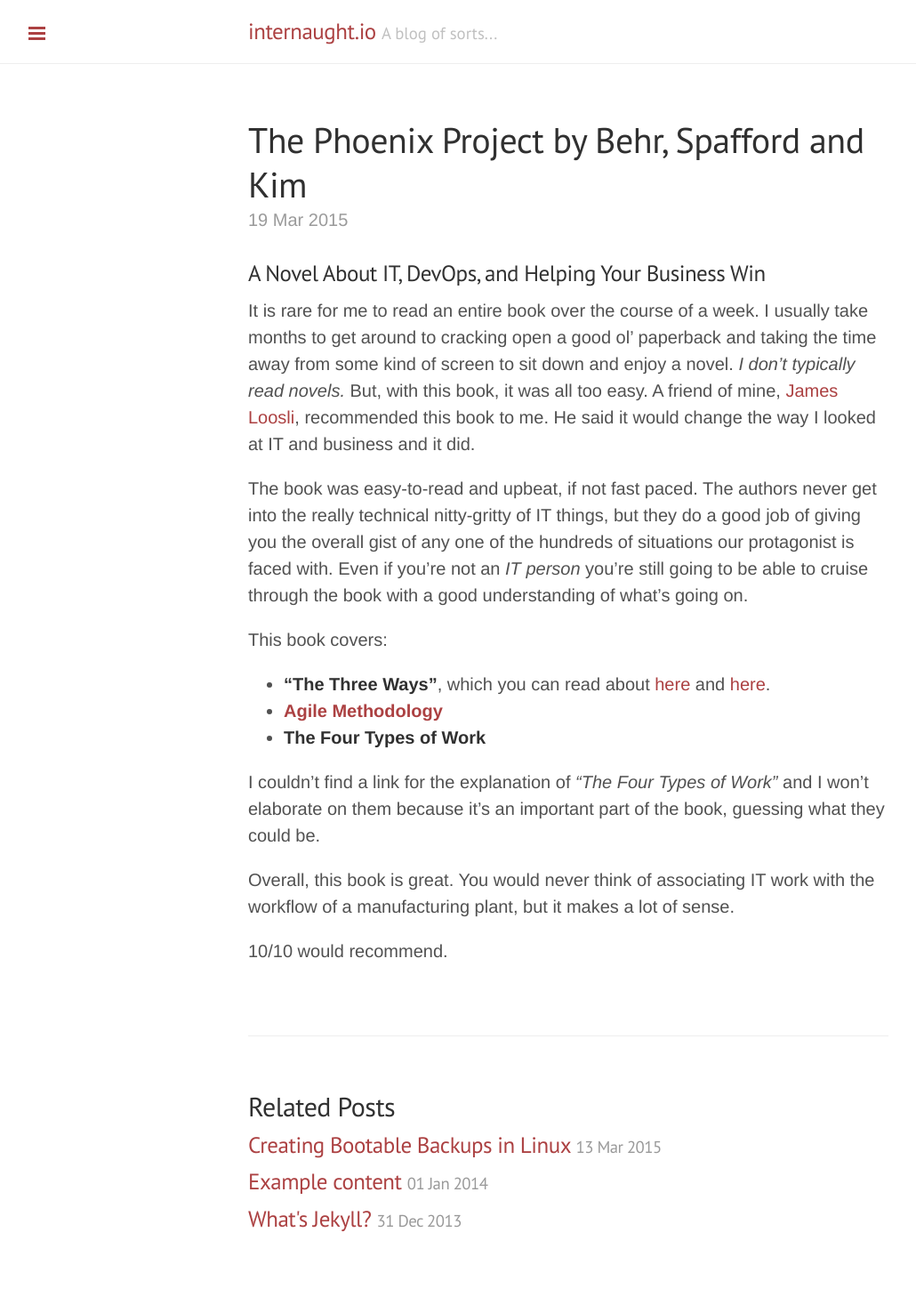
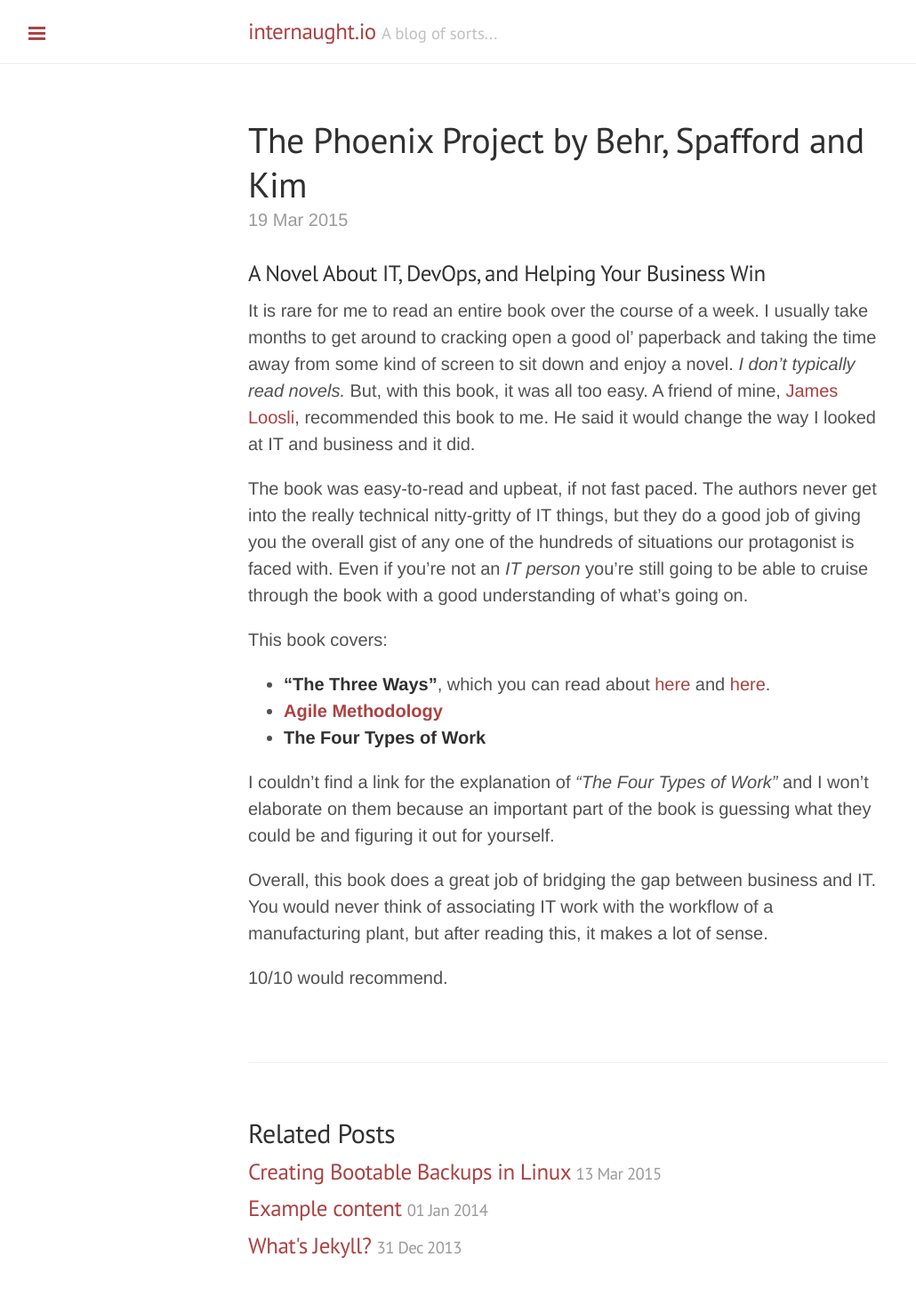
Before and after one commit to cabrinha/cabrinha.github.io, a Jekyll site: the page built from _posts/2015-3-19-The-Phoenix-Project.md, in a window 1280 px wide. Shown: the whole page at 89% size, without its empty margins (1-1031 px from the left). Built offline with Jekyll 4.4.1, drawn with Linux system fonts in a browser that asks for light colours; Markdown is read by kramdown in place of the engine named in the settings; before the commit the page ends 1446 px from its top, so only the background shows below that.

Commit message:
updated description

```diff
--- a/_posts/2015-3-19-The-Phoenix-Project.md
+++ b/_posts/2015-3-19-The-Phoenix-Project.md
@@ -15,8 +15,8 @@
 * **[Agile Methodology](http://agilemethodology.org/)**
 * **The Four Types of Work**
 
-I couldn't find a link for the explanation of *"The Four Types of Work"* and I won't elaborate on them because it's an important part of the book, guessing what they could be.
+I couldn't find a link for the explanation of *"The Four Types of Work"* and I won't elaborate on them because an important part of the book is guessing what they could be and figuring it out for yourself.
 
-Overall, this book is great. You would never think of associating IT work with the workflow of a manufacturing plant, but it makes a lot of sense.
+Overall, this book does a great job of bridging the gap between business and IT. You would never think of associating IT work with the workflow of a manufacturing plant, but after reading this, it makes a lot of sense.
 
 10/10 would recommend.
```
